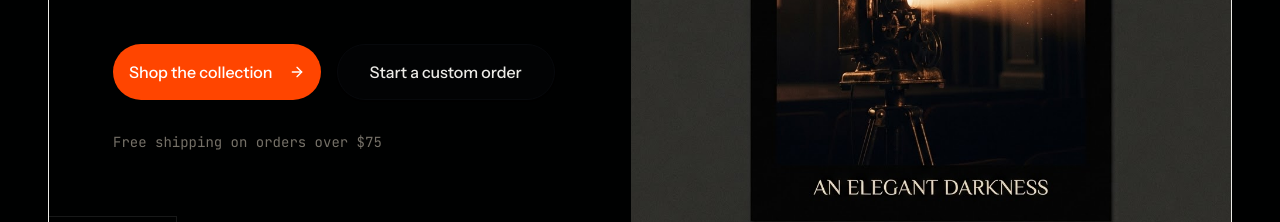
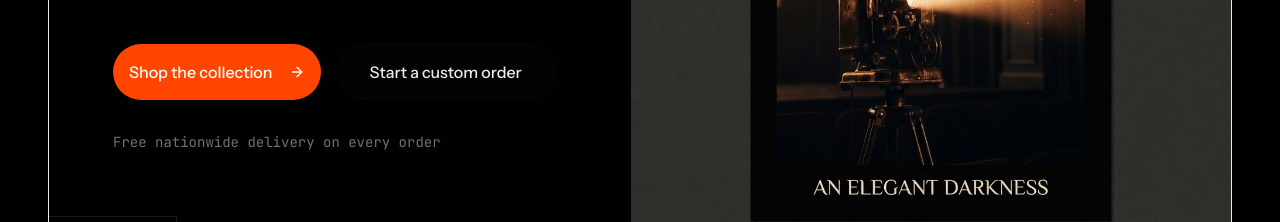
Before and after one commit to AmineBouzid007/stikky_v2.5.2, a Next.js app: page / in a window 1280 px wide. Shown: the part 6740-6962 px from the top of the page. Built offline with nearby package versions, Linux system fonts and the light colour scheme.

Commit message:
Update cta-section.tsx

```diff
--- a/components/landing/cta-section.tsx
+++ b/components/landing/cta-section.tsx
@@ -84,7 +84,7 @@ export function CtaSection() {
                 </div>
 
                 <p className="text-sm text-muted-foreground mt-8 font-mono">
-                  Free shipping on orders over $75
+                  Free nationwide delivery on every order
                 </p>
               </div>
 
```
